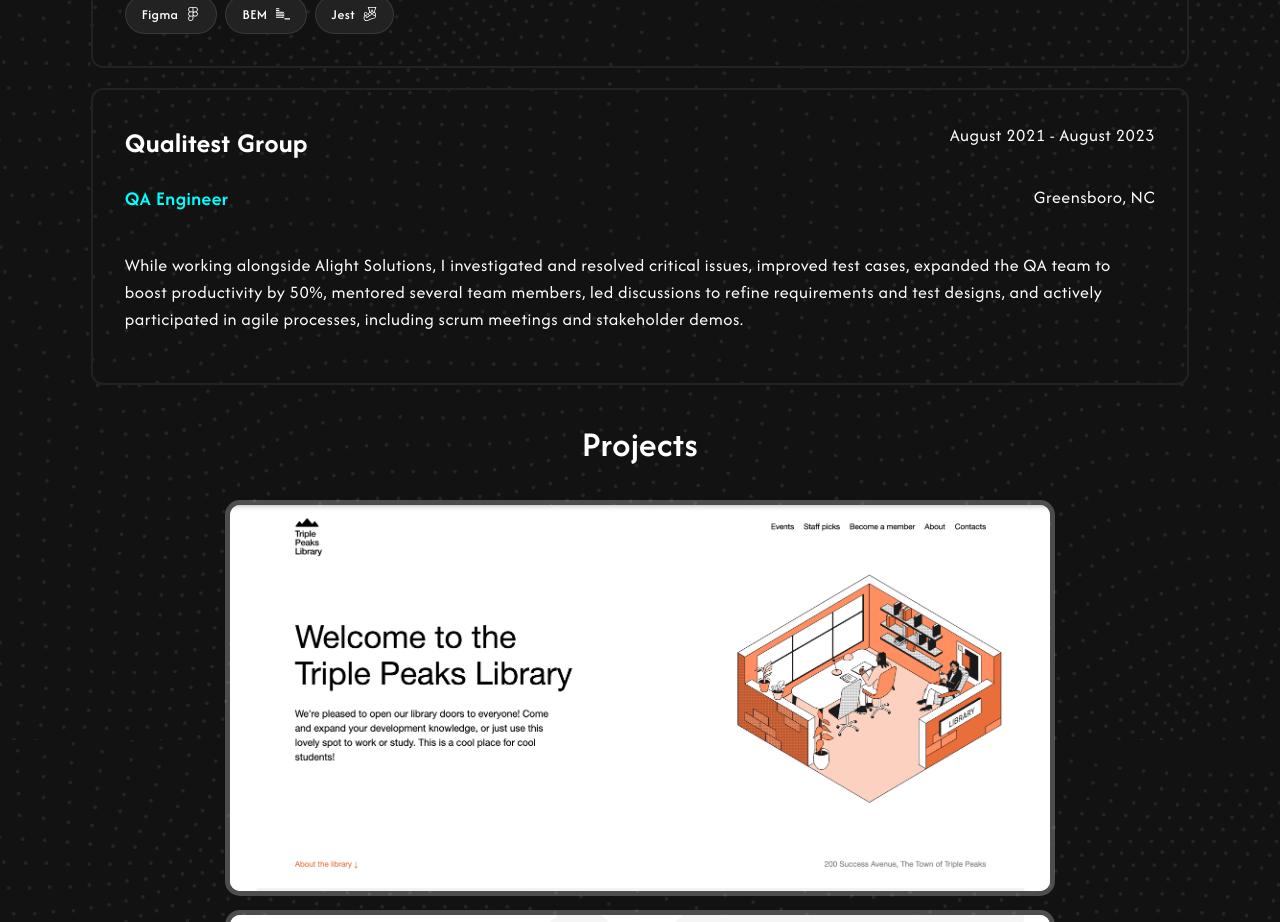
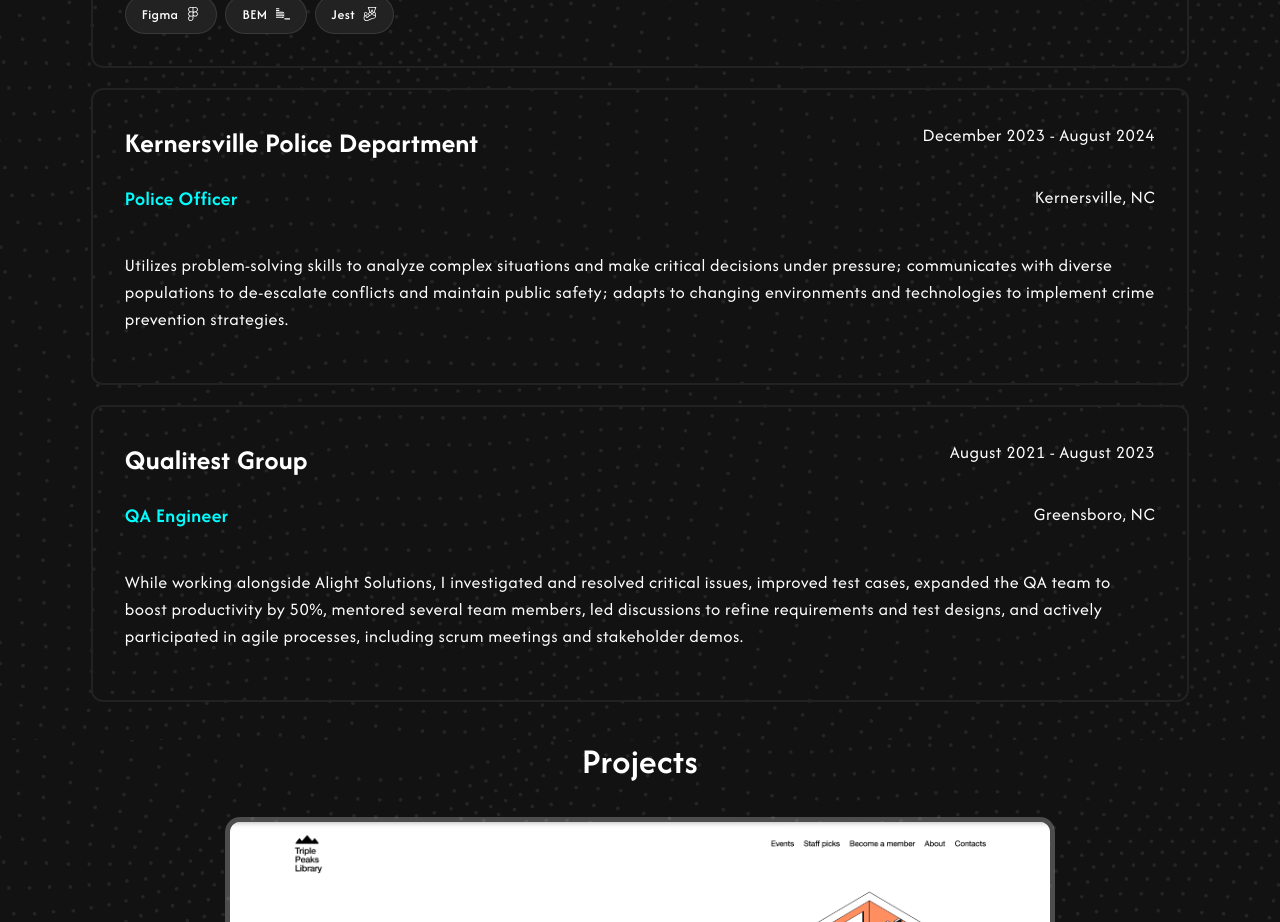
Before and after one commit to cccampb2/landingPage, a React (Vite) app: page / in a window 1280 px wide. Shown: the part 2460-3382 px from the top of the page. Built offline with nearby package versions, Linux system fonts and the light colour scheme.

Commit message:
(refactor/Experience): add panel

```diff
--- a/src/components/Experience/Experience.jsx
+++ b/src/components/Experience/Experience.jsx
@@ -96,6 +96,29 @@ function Experience() {
         <Animation>
           <div className="experience__panel">
             <div className="panel__company-year">
+              <div className="panel__company">
+                Kernersville Police Department
+              </div>
+              <div className="panel__year">December 2023 - August 2024</div>
+            </div>
+            <div className="panel__role-location">
+              <div className="panel__role">
+                <span className="panel__accent">Police Officer</span>
+              </div>
+              <div className="panel__location">Kernersville, NC</div>
+            </div>
+            <p className="panel__content">
+              Utilizes problem-solving skills to analyze complex situations and
+              make critical decisions under pressure; communicates with diverse
+              populations to de-escalate conflicts and maintain public safety;
+              adapts to changing environments and technologies to implement
+              crime prevention strategies.
+            </p>
+          </div>
+        </Animation>
+        <Animation>
+          <div className="experience__panel">
+            <div className="panel__company-year">
               <div className="panel__company">Qualitest Group</div>
               <div className="panel__year">August 2021 - August 2023</div>
             </div>
```
